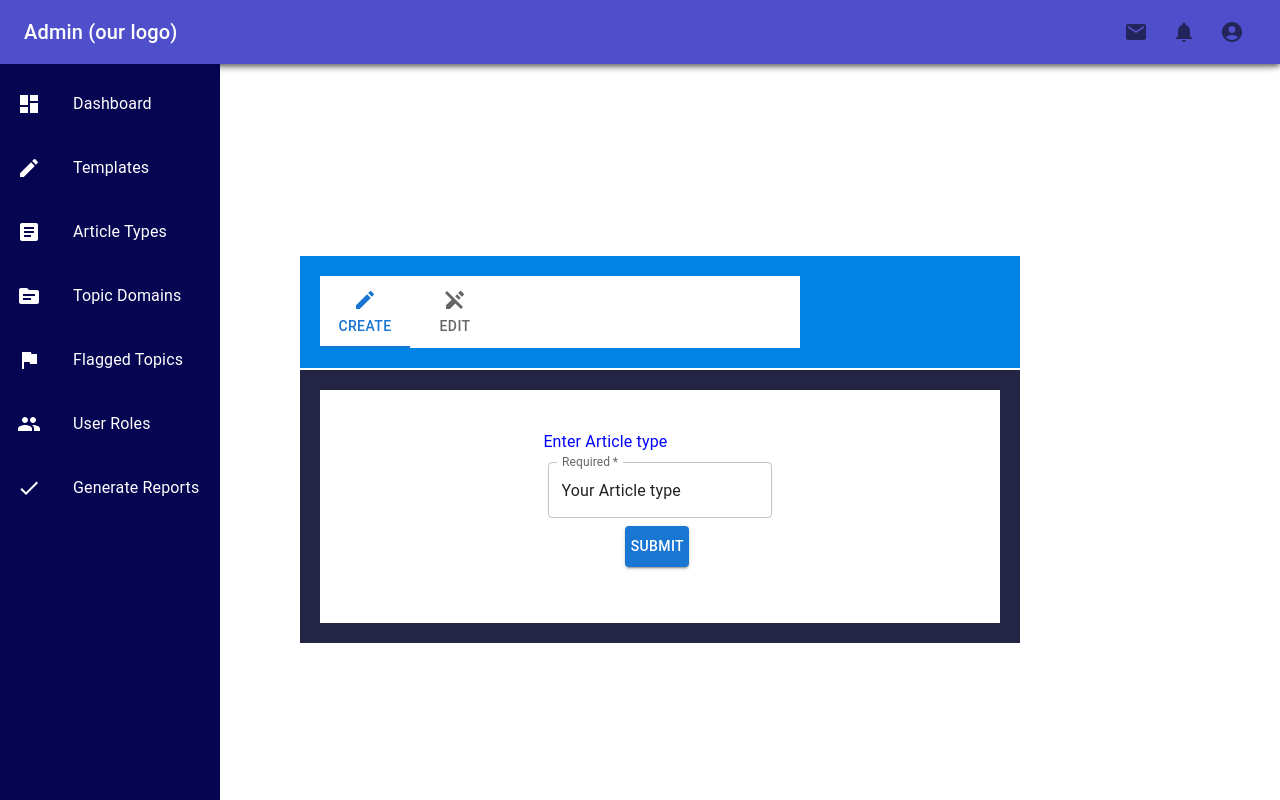
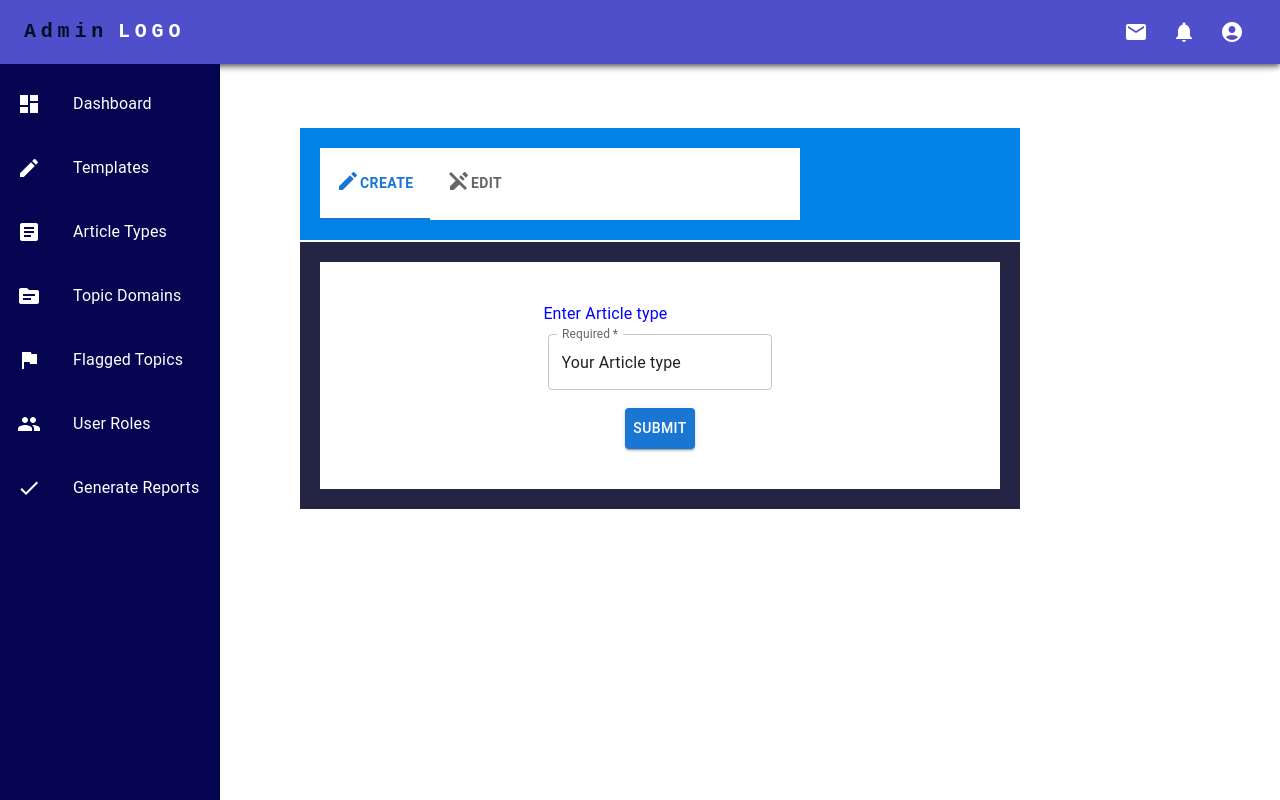
Before and after one commit to writergate/topic-planner, a Next.js app: page /createArticleTypes in a window 1280 px wide. Built offline with nearby package versions, Linux system fonts and the light colour scheme.

Commit message:
changed colors

```diff
--- a/components/Navbar.js
+++ b/components/Navbar.js
@@ -184,27 +184,45 @@ export default function NavBar() {
       >
         <Toolbar>
 
-          <Typography variant="h6" noWrap component="div">
-            Admin (our logo)
+        <Typography variant="h6" noWrap component="div"
+            sx={{
+              fontFamily: 'monospace',
+              fontWeight: 700,
+              letterSpacing: '.3rem',
+              color: '#030d28',
+              textDecoration: 'none',
+            }}>
+            Admin
+            </Typography>
+          <Typography variant="h6" noWrap component="div"
+            sx={{
+              fontFamily: 'monospace',
+              fontWeight: 700,
+              letterSpacing: '.3rem',
+              color: 'inherit',
+              textDecoration: 'none',
+              paddingLeft:'10px'
+            }}>
+            LOGO
           </Typography>
           <div style={{ flexGrow: 1 }}></div>
           <IconButton
             size="large"
-            color="white"
+            color="inherit"
             aria-label="search"
           >
             < MailIcon />
           </IconButton>
           <IconButton
             size="large"
-            color="white" // this don't work
+            color="inherit"
             aria-label="notifications"
           >
             <NotificationsIcon />
           </IconButton>
           <IconButton
             size="large"
-            color="white" // this don't work
+            color="inherit"
             aria-label="account"
           >
             <AccountCircleIcon />
@@ -222,7 +240,7 @@ export default function NavBar() {
             width: drawerWidth,
             boxSizing: 'border-box',
             marginTop: `calc(${AppBarWidth}px)`, //marginTop:'64px',
-            backgroundColor: '#060552',
+            backgroundColor: '#060552'
           },
         }}
         variant="permanent"  // making drawer permenant
@@ -234,33 +252,29 @@ export default function NavBar() {
 
         <List sx={{ overflow: 'hidden' }}>
           {['Dashboard', 'Templates', 'Article Types', 'Topic Domains', 'Flagged Topics', 'User Roles', 'Generate Reports'].map((text, index) => (
-            <ListItem key={text} >
+
+           <ListItem key={text} >
               <Link href={`/${text.replace(' ', '')}`} passHref >
-                <ListItemButton sx={{ color: 'white', padding: '8px 1px', width: drawerWidth, ':hover': { color: 'black', backgroundColor: 'white' }, '&:hover .MuiSvgIcon-root': { color: 'black' } }}>
+                <ListItemButton sx={{
+                  color: 'white', padding: '8px 1px', width: drawerWidth,':hover': { color: 'black', backgroundColor: 'white' }, '&:hover .MuiSvgIcon-root': { color: 'black' }
+                }}>
                   <ListItemIcon>
                     {iconMap[text]}
                   </ListItemIcon>
                   <ListItemText primary={text} />
+
                 </ListItemButton>
 
               </Link>
             </ListItem>
+
+
           ))}
         </List>
 
       </Drawer>
 
-      <Box
-        component="main"
-        sx={{ flexGrow: 1, backgroundColor: 'background.default', p: 3 }} //p means padding
-      >
-        <Toolbar />
-        {/*start no need*/}
-        <Typography paragraph>
 
-        </Typography>
-        {/*End no need*/}
-      </Box>
     </Box>
   );
 }
--- a/components/TopTab.js
+++ b/components/TopTab.js
@@ -40,7 +40,7 @@ export default function TopTab() {
           color: 'white',
         }}
       >
-        <Box sx={{ maxWidth: { xs: 320, sm: 480 }, bgcolor: 'white' }}>
+        <Box sx={{ maxWidth: { xs: 320, sm: 480 }, backgroundColor: 'white' }}>
           <Tabs
             value={value}
             onChange={handleChange}
@@ -52,11 +52,13 @@ export default function TopTab() {
               label="Create"
               icon={<CreateIcon />}
               onClick={handleCreateArticleType}
-
+              sx={{ flexDirection: 'row', alignItems: 'center',fontWeight:'700' }}
             />
             <Tab label="Edit"
-              icon={< EditOffIcon/>}
-              onClick={handleEditArticleType} />
+              icon={< EditOffIcon />}
+              onClick={handleEditArticleType}
+              sx={{ flexDirection: 'row', alignItems: 'center',fontWeight:'700' }}
+              />
           </Tabs>
         </Box>
       </Box>
--- a/pages/createArticleTypes.js
+++ b/pages/createArticleTypes.js
@@ -52,6 +52,7 @@ function createArticleTypes() {
               id="outlined-required"
               label="Required"
               defaultValue="Your Article type"
+
               //helperText='name'
             />
           </div>
@@ -60,7 +61,7 @@ function createArticleTypes() {
               variant="contained"
               color="primary"
               type="submit"
-              sx={{ width: "40%", marginBottom: 2, padding: 1 }}
+              sx={{ marginTop:'10px',padding: 1 }}
             >
               Submit
             </Button>
--- a/pages/index.js
+++ b/pages/index.js
@@ -1,6 +1,7 @@
 import Head from "next/Head"
 import Login from './login'
 import Navbar from '../components/Navbar';
+import Footer from "../components/Footer";
 
 function Home() {
   return (
@@ -15,8 +16,9 @@ function Home() {
       </Head>
       <Navbar/>
       <a>Admin page</a>
+      <Footer/>
+    </div>
 
-    </div>
 
   )
 }
```
Also changed, not shown: pages/Dashboard.js (+1 -6 lines), pages/FlaggedTopics.js (+7 -6 lines), pages/Templates.js (+2 -6 lines).
